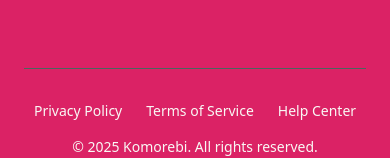
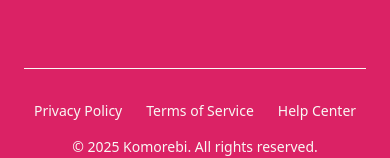
Before and after one commit to JeanMolta/Komorebi-E-commerce, a React (Vite) app in the folder Komorebi/: page / in a window 390 px wide. Shown: the part 1730-1888 px from the top of the page. Built offline with nearby package versions, Linux system fonts and the light colour scheme.

Commit message:
Footer Responsive

```diff
--- a/Komorebi/src/components/Footer.tsx
+++ b/Komorebi/src/components/Footer.tsx
@@ -101,7 +101,7 @@ const Footer: React.FC<FooterProps> = ({ komorebi, year }) => {
         </div>
       </div>
 
-      <hr className="border-t border-[#4a665e] my-8 max-w-7xl mx-auto" />
+      <hr className="border-t border-[var(--komorebi-offwhite)] my-8 max-w-7xl mx-auto" />
 
       <div className="max-w-7xl mx-auto flex flex-col md:flex-row justify-center md:justify-between items-center text-xs">
 
```
